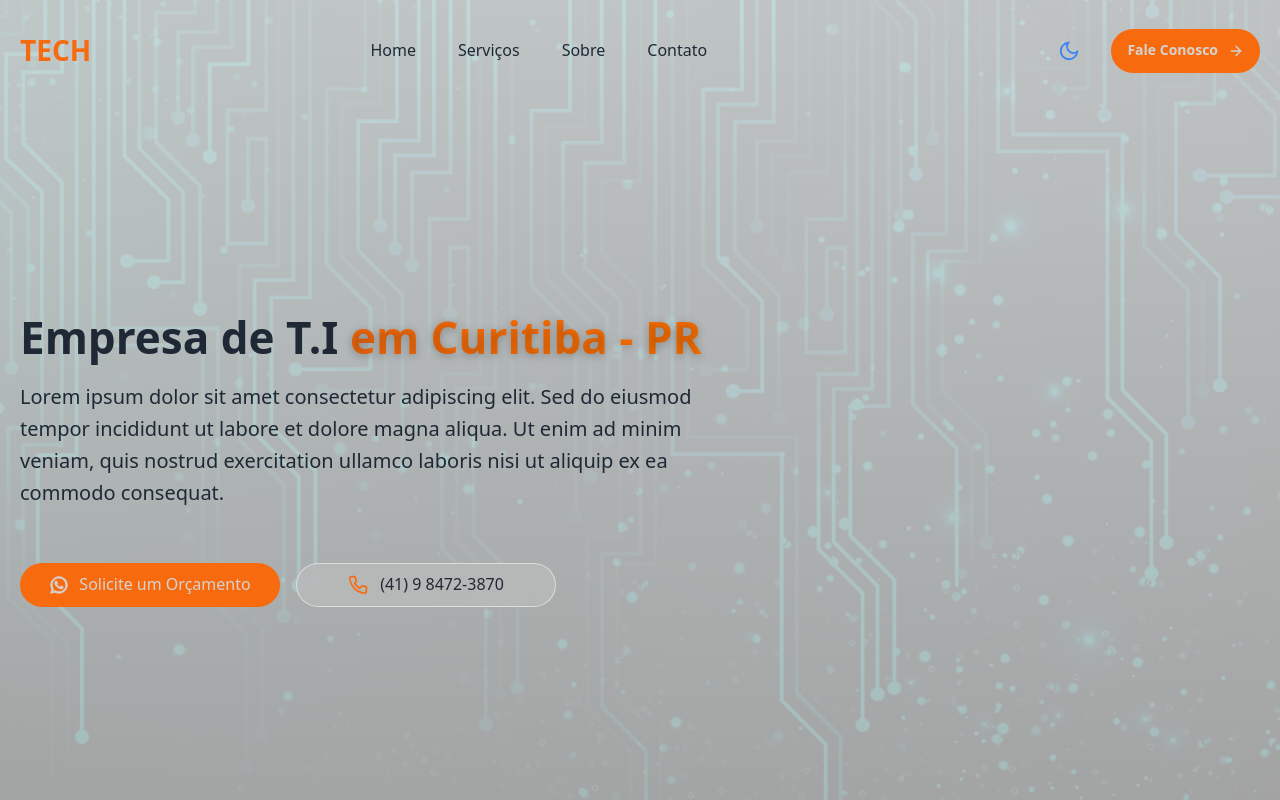
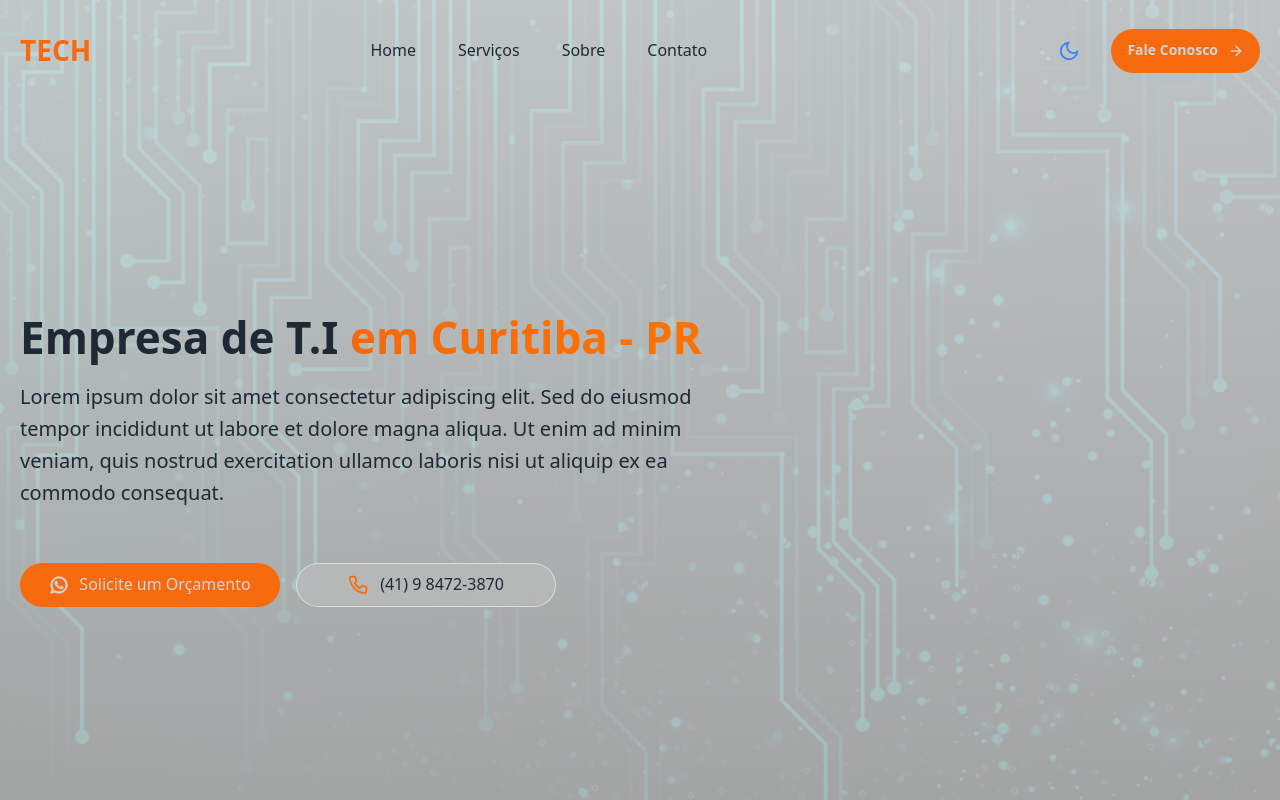
Before and after one commit to J0N45-G4BR13L/tech-website, a plain HTML site: page index.html in a window 1280 px wide. Shown: the top 800 px of the page. Drawn offline with Linux system fonts and the light colour scheme.

Commit message:
Explique aqui o que você mudou

```diff
--- a/assets/css/main.css
+++ b/assets/css/main.css
@@ -699,7 +699,7 @@ img {
     -webkit-text-fill-color: transparent;
     color: var(--color-primary);
     font-weight: 800;
-    text-shadow: 0 2px 8px rgba(0, 0, 0, 0.25);
+    text-shadow: 0 2px 8px rgba(32, 32, 32, 0.01);
 
 }
 
```
